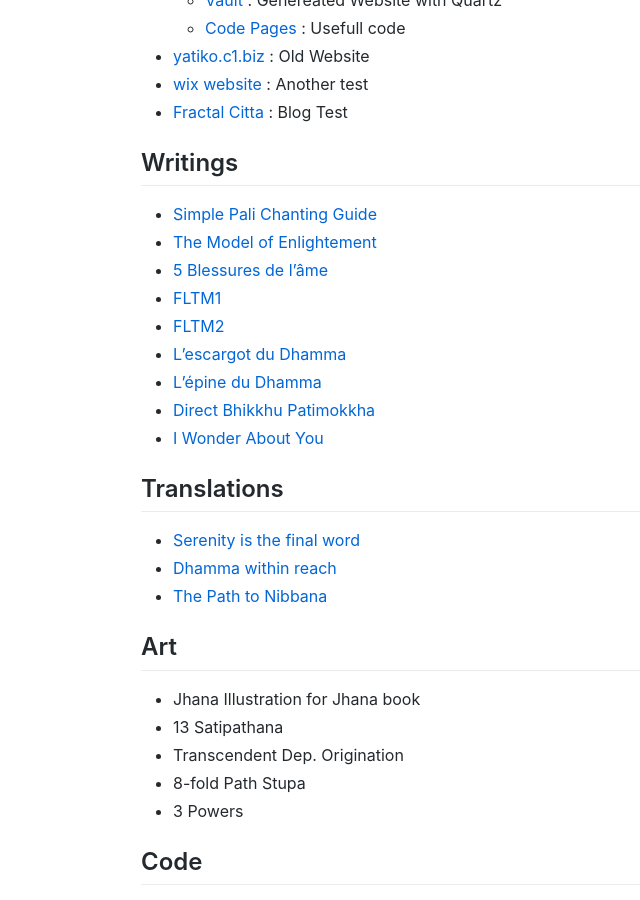
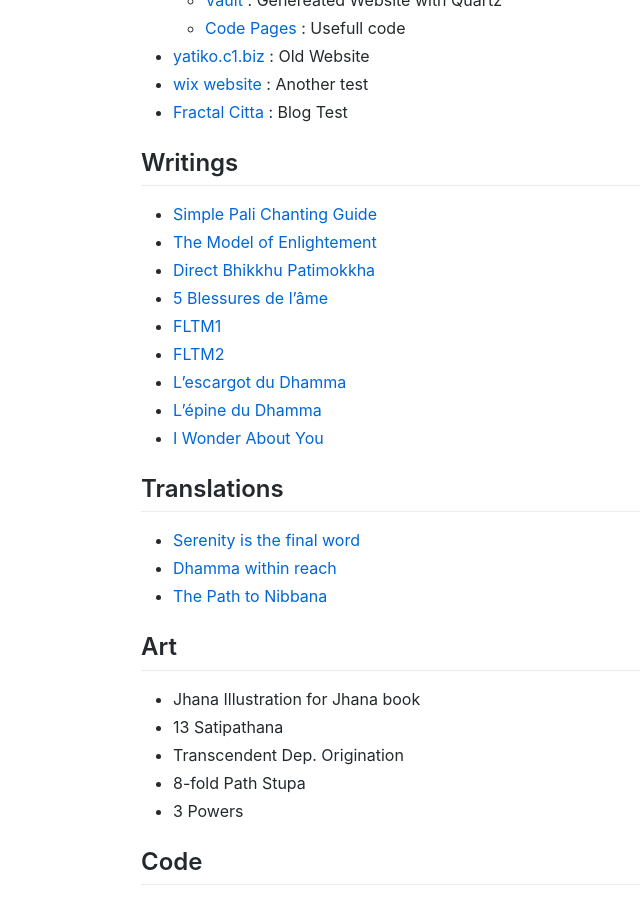
Before and after one commit to cittadhammo/old-personal-website, a Jekyll site: the page built from projects.md, in a window 1280 px wide and 900 px high, scrolled down 488 px. Shown: the whole window, without its empty margins (9-649 px from the left). Built offline with Jekyll 4.4.1, drawn with Linux system fonts in a browser that asks for light colours.

```diff
--- a/projects.md
+++ b/projects.md
@@ -23,12 +23,12 @@ title: Projects
 
 - [Simple Pali Chanting Guide](https://docs.google.com/document/d/1mYauJmbzakn-sKsixNkDrtxF8IX_6mIKOFgd5kquMyg/edit)
 - [The Model of Enlightement](https://docs.google.com/document/u/1/d/1-id2vcxF04vzoCO1e0RcS0pihL4FuLxywz0pWGSAUA8/edit)
+- [Direct Bhikkhu Patimokkha](https://docs.google.com/document/d/1i97q5mrYU0PaO6t0WNWwRRYgit_uYrT3B3YZdsPnbSw/edit)
 - [5 Blessures de l'âme](https://docs.google.com/document/d/1SJN8vcAqCcDcXkoqLsL6SeYfMFGsvuhB_m3WZBhVfYQ/edit)
 - [FLTM1](https://docs.google.com/document/d/1Lv_wOVXuFGWo6928VsauR0jznBYFfNH0zJw39nW9nrI/edit?usp=sharing)
 - [FLTM2](https://docs.google.com/document/d/1EiPVXsoNwhd3H4czHDfdzLqtR38RB-fvl_FkvnDY9Uo/edit?usp=sharing)
 - [L'escargot du Dhamma](https://docs.google.com/document/d/1S4X4XgD4x14d1agZO1fGhiYttkikktNKL2emtU2-oMc/edit)
 - [L'épine du Dhamma](https://docs.google.com/document/d/1PwEY5SLbAnzpndfP6rU_1qgXe1VFapu6FbVcfLH7df8/edit?usp=sharing)
-- [Direct Bhikkhu Patimokkha](https://docs.google.com/document/d/1i97q5mrYU0PaO6t0WNWwRRYgit_uYrT3B3YZdsPnbSw/edit)
 - [I Wonder About You](https://docs.google.com/document/d/1Wk_SoBAMvHIRd6TIzo9AAtZSyKwHzVb3REHK5ZOtcCE/edit?usp=sharing)
 
 ## Translations
```
